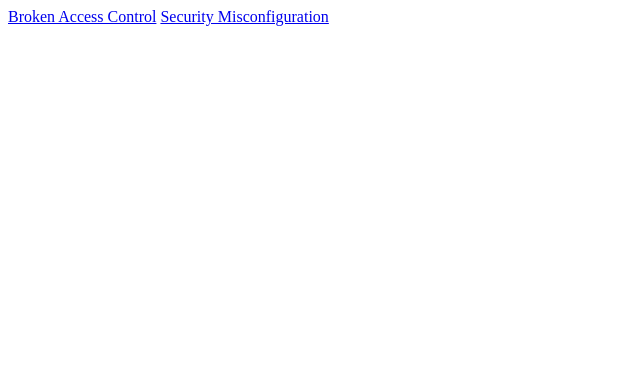
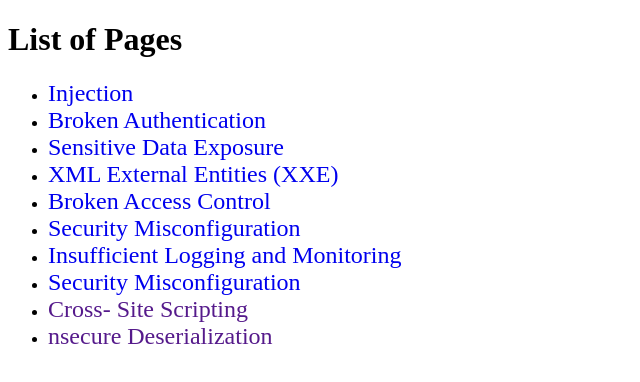
Before and after one commit to HTTP5201-Assignment2-Team2/Assignment2, a plain HTML site: page index.html in a window 1280 px wide. Shown: the whole page, without its empty margins (0-640 px from the left). Drawn offline with Linux system fonts and the light colour scheme.

Commit message:
Updated the Index.html with the  links.

```diff
--- a/index.html
+++ b/index.html
@@ -6,19 +6,26 @@
     <meta http-equiv="X-UA-Compatible" content="IE=edge">
     <meta name="viewport" content="width=device-width, initial-scale=1.0">
     <title>Document</title>
+    <style>
+        a{font-size: 1.5em;
+            text-decoration: none;}
+    </style>
 </head>
 
 <body>
-    <a href=""></a>
-    <a href=""></a>
-    <a href=""></a>
-    <a href=""></a>
-    <a href="broken-access-control.html">Broken Access Control</a>
-    <a href="security-misconfiguration.html">Security Misconfiguration</a>
-    <a href=""></a>
-    <a href=""></a>
-    <a href=""></a>
-    <a href=""></a>
+    <h1>List of Pages</h1>
+    <ul>
+        <li> <a href="./injection.html">Injection</a></li>
+        <li><a href="./brokenAuthentication.html">Broken Authentication</a></li>
+        <li><a href="./A3:2Sensitive-Data-Exposure.html">Sensitive Data Exposure</a></li>
+        <li><a href="./XML-External-Entities.html">XML External Entities (XXE)</a></li>
+        <li><a href="./broken-access-control.html">Broken Access Control</a></li>
+        <li><a href="security-misconfiguration.html">Security Misconfiguration</a></li>
+        <li><a href="./logging&monitoring.html">Insufficient Logging and Monitoring</a></li>
+        <li><a href="./security-misconfiguration.html">Security Misconfiguration</a></li>
+        <li><a href="">Cross- Site Scripting</a></li>
+        <li> <a href="">nsecure Deserialization</a></li>
+    </ul>
 </body>
 
 </html>
```
